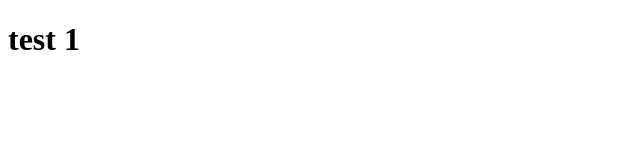
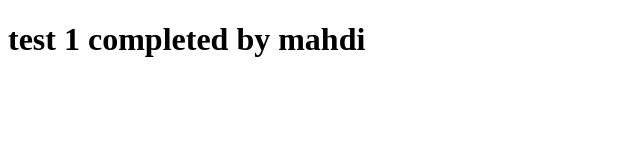
Before and after one commit to boutarga-hiba/test-git, a plain HTML site: page index.html in a window 1280 px wide. Shown: the whole page, without its empty margins (0-640 px from the left). Drawn offline with Linux system fonts and the light colour scheme.

Commit message:
save 1 mahdi

```diff
--- a/index.html
+++ b/index.html
@@ -8,6 +8,6 @@
     <link rel="stylesheet" href="./public/css/app.css">
 </head>
 <body>
-    <h1>test 1</h1>
+    <h1>test 1 completed by mahdi</h1>
 </body>
 </html>
```
